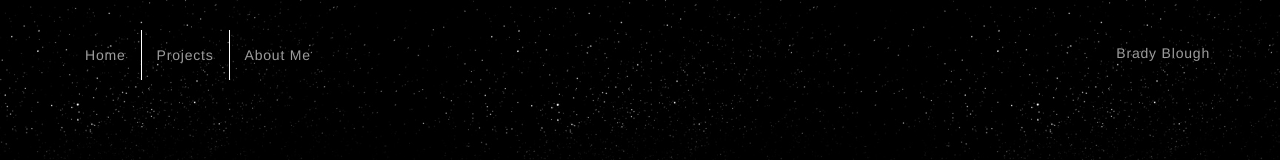
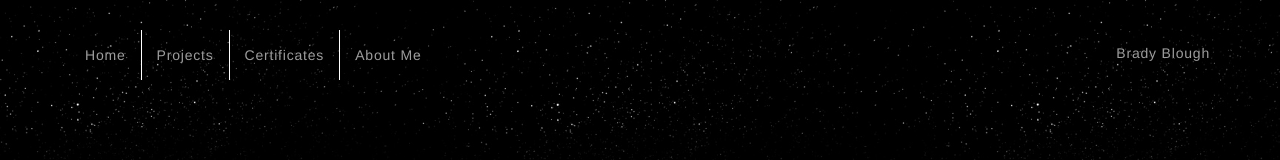
Before and after one commit to bradyblough/bradyblough.github.io, a plain HTML site: page index.html in a window 1280 px wide. Shown: the top 160 px of the page. Drawn offline with nearby package versions, Linux system fonts and the light colour scheme.

Commit message:
Added cert page to nav bar.

```diff
--- a/index.html
+++ b/index.html
@@ -1,5 +1,6 @@
 <!DOCTYPE html>
 <html lang="en">
+
 <head>
   <meta charset="UTF-8" />
   <meta content="IE=edge" http-equiv="X-UA-Compatible" />
@@ -15,10 +16,7 @@
   <link href="styles.css" rel="stylesheet" />
 
   <!-- Add the Bootstrap CSS file -->
-    <link
-      href="https://maxcdn.bootstrapcdn.com/bootstrap/3.4.1/css/bootstrap.min.css"
-      rel="stylesheet"
-    />
+  <link href="https://maxcdn.bootstrapcdn.com/bootstrap/3.4.1/css/bootstrap.min.css" rel="stylesheet" />
 </head>
 
 <body class="minimal">
@@ -30,13 +28,8 @@
   <header>
     <nav class="navbar navbar-fixed-top navbar-inverse">
       <div class="container">
-          <button
-            type="button"
-            class="navbar-toggle collapsed"
-            data-toggle="collapse"
-            data-target="#navbar-collapse"
-            aria-expanded="false"
-          >
+        <button type="button" class="navbar-toggle collapsed" data-toggle="collapse" data-target="#navbar-collapse"
+          aria-expanded="false">
           <span class="sr-only">Toggle navigation</span>
           <span class="icon-bar"></span>
           <span class="icon-bar"></span>
@@ -47,6 +40,7 @@
           <ul class="nav navbar-nav">
             <li><a href="./index.html" title="">Home</a></li>
             <li><a href="./projects.html" title="">Projects</a></li>
+            <li><a href="./certificates.html" title="">Certificates</a></li>
             <li><a href="./about.html" title="">About Me</a></li>
 
           </ul>
@@ -56,10 +50,8 @@
     </nav>
   </header>
   <!-- Add your site or app content here -->
-    <div
-      class="hero-full-container background-image-container white-text-container"
-      style="background-image: url('./assets/images/space.jpg')"
-    >
+  <div class="hero-full-container background-image-container white-text-container"
+    style="background-image: url('./assets/images/space.jpg')">
     <div class="container">
       <div class="row">
         <div class="col-xs-12">
@@ -82,4 +74,5 @@
   <script src="https://maxcdn.bootstrapcdn.com/bootstrap/3.4.1/js/bootstrap.min.js"></script>
   <script src="index.js"></script>
 </body>
+
 </html>
```
Also changed, not shown: about.html (+2 -0 lines). Lines whose indentation alone changed are shown as unchanged.
